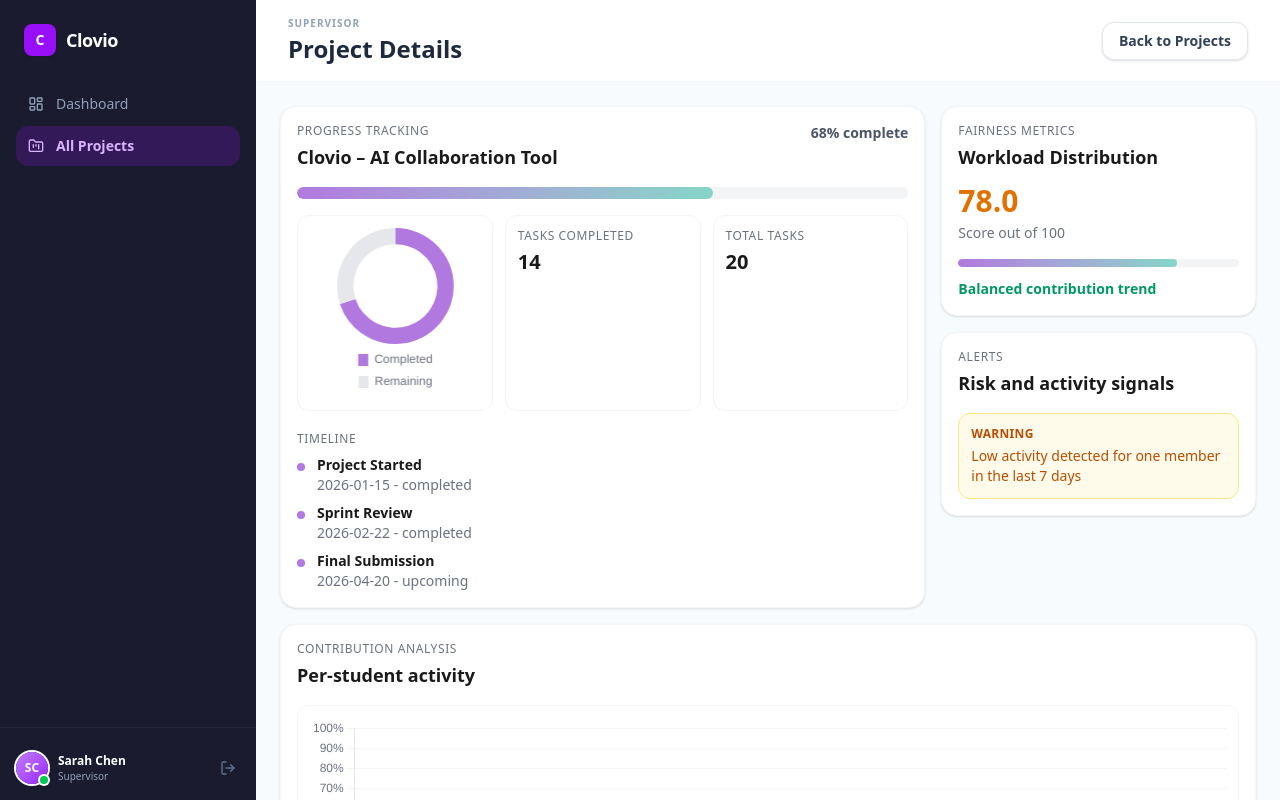
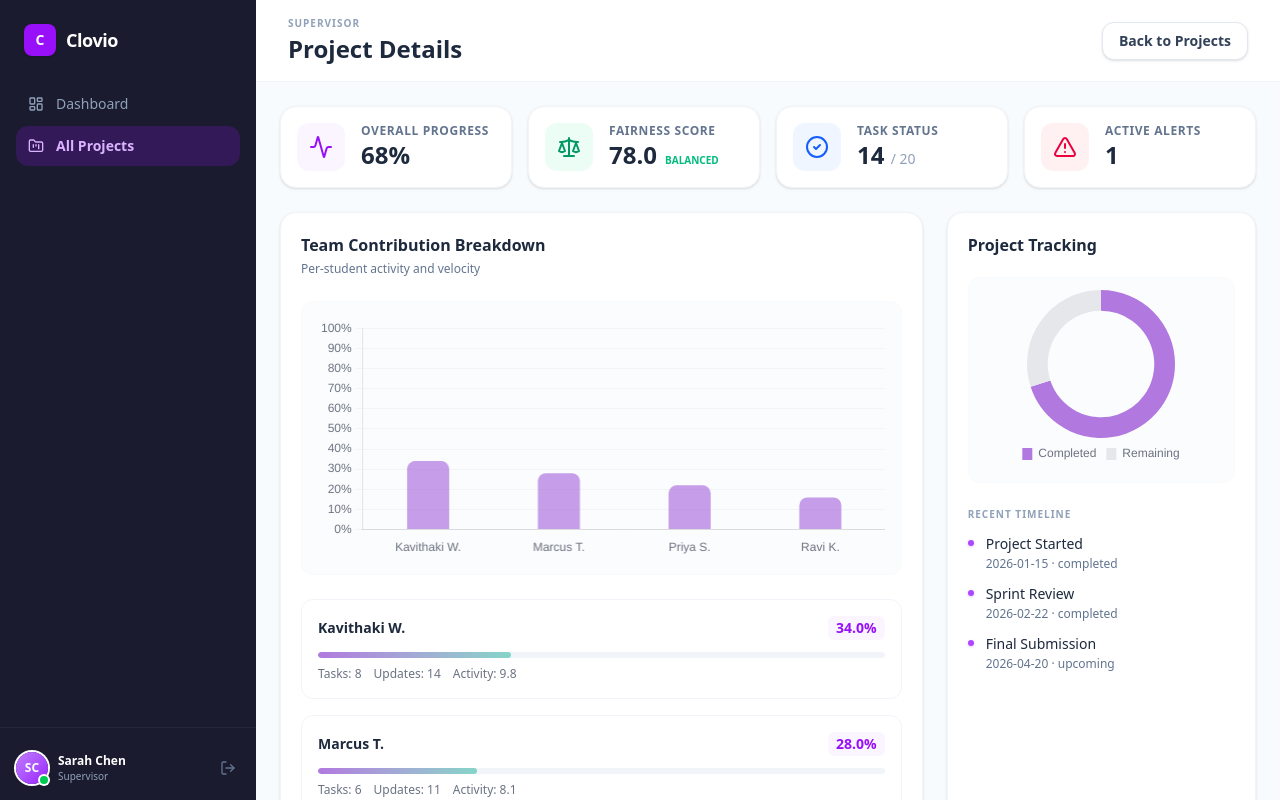
Before and after one commit to SDGP-Clovio/clovio-platform, a React (Vite) app in the folder frontend/: page /supervisor/project/1 in a window 1280 px wide. Shown: the top 800 px of the page. Built offline with nearby package versions, Linux system fonts and the light colour scheme; no server answers.

Commit message:
changed the professor portal project layout

```diff
--- a/frontend/src/components/Supervisor/AlertsPanel.tsx
+++ b/frontend/src/components/Supervisor/AlertsPanel.tsx
@@ -13,16 +13,16 @@ function alertClass(level: string): string {
 
 export default function AlertsPanel({ alerts }: AlertsPanelProps) {
 	return (
-		<section className="rounded-2xl bg-white border border-gray-100 p-4 shadow-sm">
-			<p className="text-xs uppercase tracking-wider text-gray-500">Alerts</p>
-			<h3 className="text-lg font-bold text-[#1A1A1A] mt-1">Risk and activity signals</h3>
+		<section className="rounded-2xl bg-white border border-gray-100 p-5 shadow-sm">
+			<h3 className="text-base font-bold text-slate-800">Automated Alerts</h3>
+			<p className="text-xs text-slate-500 mt-1">System flags and warnings</p>
 
-			<div className="mt-4 space-y-2">
-				{alerts.length === 0 && <p className="text-sm text-emerald-600">No active alerts.</p>}
+			<div className="mt-5 space-y-3">
+				{alerts.length === 0 && <p className="text-sm text-emerald-600/80 font-medium">No active alerts to show.</p>}
 
 				{alerts.map((alert, index) => (
-					<article key={`${alert.message}-${index}`} className={`rounded-xl border p-3 text-sm ${alertClass(alert.level)}`}>
-						<p className="font-semibold uppercase tracking-wide text-xs">{alert.level}</p>
+					<article key={`${alert.message}-${index}`} className={`rounded-xl border p-3.5 text-sm ${alertClass(alert.level)}`}>
+						<p className="font-bold text-[10px] uppercase tracking-widest opacity-80 mb-0.5">{alert.level}</p>
 						<p className="mt-1">{alert.message}</p>
 					</article>
 				))}
--- a/frontend/src/components/Supervisor/ContributionChartCard.tsx
+++ b/frontend/src/components/Supervisor/ContributionChartCard.tsx
@@ -61,25 +61,27 @@ export default function ContributionChartCard({ contributions }: ContributionCha
 	}, [labels, data]);
 
 	return (
-		<section className="rounded-2xl bg-white border border-gray-100 p-4 shadow-sm">
-			<p className="text-xs uppercase tracking-wider text-gray-500">Contribution Analysis</p>
-			<h3 className="text-lg font-bold text-[#1A1A1A] mt-1">Per-student activity</h3>
+		<section className="rounded-2xl bg-white border border-gray-100 p-5 shadow-sm flex flex-col h-full">
+			<div>
+				<h3 className="text-base font-bold text-slate-800">Team Contribution Breakdown</h3>
+				<p className="text-xs text-slate-500 mt-1">Per-student activity and velocity</p>
+			</div>
 
-			<div className="mt-4 rounded-xl border border-gray-100 p-3">
+			<div className="mt-6 rounded-xl border border-gray-50 bg-slate-50/50 p-4">
 				<div className="w-full h-[240px]">
 					<canvas ref={canvasRef} aria-label="Contribution distribution chart" />
 				</div>
 			</div>
 
-			<div className="mt-4 space-y-3">
+			<div className="mt-6 space-y-4">
 				{contributions.map((member) => (
-					<article key={member.user_id} className="rounded-xl border border-gray-100 p-3">
+					<article key={member.user_id} className="rounded-xl border border-slate-100 p-4 transition-colors hover:bg-slate-50/50">
 						<div className="flex items-center justify-between gap-2">
-							<p className="font-semibold text-[#1A1A1A]">{member.name}</p>
-							<p className="text-sm text-gray-600">{member.contribution_percent.toFixed(1)}%</p>
+							<p className="text-sm font-semibold text-slate-800">{member.name}</p>
+							<p className="text-sm font-bold text-purple-600 bg-purple-50 px-2 py-0.5 rounded-md">{member.contribution_percent.toFixed(1)}%</p>
 						</div>
 
-						<div className="mt-2 h-2 rounded-full bg-gray-100 overflow-hidden">
+						<div className="mt-3 h-1.5 rounded-full bg-slate-100 overflow-hidden">
 							<div
 								className="h-full rounded-full bg-gradient-to-r from-[#B179DF] to-[#85D5C8]"
 								style={{ width: `${member.contribution_percent}%` }}
--- a/frontend/src/components/Supervisor/ProgressChartCard.tsx
+++ b/frontend/src/components/Supervisor/ProgressChartCard.tsx
@@ -9,7 +9,6 @@ interface ProgressChartCardProps {
 
 export default function ProgressChartCard({ project }: ProgressChartCardProps) {
 	const canvasRef = useRef<HTMLCanvasElement | null>(null);
-	const completionPercent = project.completion_percent;
 	const done = project.task_completion_done;
 	const remaining = Math.max(project.task_completion_total - project.task_completion_done, 0);
 
@@ -60,47 +59,28 @@ export default function ProgressChartCard({ project }: ProgressChartCardProps) {
 	}, [chartData]);
 
 	return (
-		<section className="rounded-2xl bg-white border border-gray-100 p-4 shadow-sm">
-			<div className="flex items-start justify-between gap-4">
-				<div>
-					<p className="text-xs uppercase tracking-wider text-gray-500">Progress Tracking</p>
-					<h3 className="text-lg font-bold text-[#1A1A1A] mt-1">{project.name}</h3>
-				</div>
-				<span className="text-sm font-semibold text-gray-600">{completionPercent.toFixed(0)}% complete</span>
+		<section className="rounded-2xl bg-white border border-gray-100 p-5 shadow-sm flex flex-col h-full">
+			<div>
+				<h3 className="text-base font-bold text-slate-800 flex items-center gap-2">Project Tracking</h3>
 			</div>
 
-			<div className="mt-4 h-3 rounded-full bg-gray-100 overflow-hidden">
-				<div
-					className="h-full rounded-full bg-gradient-to-r from-[#B179DF] to-[#85D5C8]"
-					style={{ width: `${completionPercent}%` }}
-				/>
-			</div>
-
-			<div className="grid grid-cols-1 md:grid-cols-3 gap-3 mt-4">
-				<article className="rounded-xl border border-gray-100 p-3 flex items-center justify-center">
-					<div className="w-full max-w-[220px] h-[170px]">
+			<div className="grid grid-cols-1 gap-4 mt-5">
+				<article className="rounded-xl border border-gray-50 p-3 flex items-center justify-center bg-slate-50/50">
+					<div className="w-full max-w-[180px] h-[180px]">
 						<canvas ref={canvasRef} aria-label="Project completion chart" />
 					</div>
 				</article>
-				<article className="rounded-xl border border-gray-100 p-3">
-					<p className="text-xs text-gray-500 uppercase tracking-wider">Tasks Completed</p>
-					<p className="text-xl font-bold text-[#1A1A1A] mt-1">{project.task_completion_done}</p>
-				</article>
-				<article className="rounded-xl border border-gray-100 p-3">
-					<p className="text-xs text-gray-500 uppercase tracking-wider">Total Tasks</p>
-					<p className="text-xl font-bold text-[#1A1A1A] mt-1">{project.task_completion_total}</p>
-				</article>
 			</div>
 
-			<div className="mt-5">
-				<p className="text-xs uppercase tracking-wider text-gray-500 mb-2">Timeline</p>
-				<ul className="space-y-2">
+			<div className="mt-6 flex-1">
+				<p className="text-[10px] uppercase font-semibold text-slate-400 mb-3 tracking-widest">Recent Timeline</p>
+				<ul className="space-y-3">
 					{project.timeline.map((item) => (
-						<li key={`${item.date}-${item.title}`} className="flex items-start gap-3 text-sm">
-							<span className="mt-2 w-2 h-2 rounded-full bg-[#B179DF] flex-shrink-0" />
+						<li key={`${item.date}-${item.title}`} className="flex items-start gap-3">
+							<span className="mt-1.5 w-1.5 h-1.5 rounded-full bg-purple-500 flex-shrink-0 shadow-sm shadow-purple-200" />
 							<div>
-								<p className="font-semibold text-[#1A1A1A]">{item.title}</p>
-								<p className="text-gray-500">{item.date} - {item.status}</p>
+								<p className="text-sm font-medium text-slate-800">{item.title}</p>
+								<p className="text-xs text-slate-500 mt-0.5">{item.date} &middot; {item.status}</p>
 							</div>
 						</li>
 					))}
--- a/frontend/src/pages/SupervisorProjectDetailsPage.tsx
+++ b/frontend/src/pages/SupervisorProjectDetailsPage.tsx
@@ -1,11 +1,10 @@
 import { useEffect, useState } from "react";
 import { useNavigate, useParams } from "react-router-dom";
-import { Menu, X } from "lucide-react";
+import { Menu, X, Activity, CheckCircle2, Scale, AlertTriangle } from "lucide-react";
 
 import SupervisorSidebar from "../components/Supervisor/SupervisorSidebar";
 import AlertsPanel from "../components/Supervisor/AlertsPanel";
 import ContributionChartCard from "../components/Supervisor/ContributionChartCard";
-import FairnessCard from "../components/Supervisor/FairnessCard";
 import ProgressChartCard from "../components/Supervisor/ProgressChartCard";
 import {
 	getSupervisorAlerts,
@@ -113,20 +112,69 @@ export default function SupervisorProjectDetailsPage() {
 					{error && <p className="text-sm text-red-600">{error}</p>}
 
 					{project && contributions && fairness && alerts && (
-						<div className="grid grid-cols-1 xl:grid-cols-12 gap-4">
-							<div className="xl:col-span-8">
-								<ProgressChartCard project={project} />
+						<>
+							{/* Top KPI Row */}
+							<div className="grid grid-cols-1 md:grid-cols-2 lg:grid-cols-4 gap-4">
+								<article className="bg-white rounded-2xl border border-gray-100 p-4 shadow-sm flex items-center gap-4">
+									<div className="w-12 h-12 rounded-xl bg-purple-50 flex items-center justify-center flex-shrink-0 text-purple-600">
+										<Activity className="w-6 h-6" />
+									</div>
+									<div>
+										<p className="text-xs text-slate-500 uppercase tracking-wider font-semibold">Overall Progress</p>
+										<p className="text-2xl font-bold text-slate-800">{project.completion_percent.toFixed(0)}%</p>
+									</div>
+								</article>
+
+								<article className="bg-white rounded-2xl border border-gray-100 p-4 shadow-sm flex items-center gap-4">
+									<div className="w-12 h-12 rounded-xl bg-emerald-50 flex items-center justify-center flex-shrink-0 text-emerald-600">
+										<Scale className="w-6 h-6" />
+									</div>
+									<div>
+										<p className="text-xs text-slate-500 uppercase tracking-wider font-semibold">Fairness Score</p>
+										<div className="flex items-baseline gap-2">
+											<p className="text-2xl font-bold text-slate-800">{fairness.fairness_score.toFixed(1)}</p>
+											<p className={`text-[10px] font-semibold ${fairness.imbalance_flag ? 'text-red-500' : 'text-emerald-500'}`}>
+												{fairness.imbalance_flag ? 'IMBALANCE' : 'BALANCED'}
+											</p>
+										</div>
+									</div>
+								</article>
+
+								<article className="bg-white rounded-2xl border border-gray-100 p-4 shadow-sm flex items-center gap-4">
+									<div className="w-12 h-12 rounded-xl bg-blue-50 flex items-center justify-center flex-shrink-0 text-blue-600">
+										<CheckCircle2 className="w-6 h-6" />
+									</div>
+									<div>
+										<p className="text-xs text-slate-500 uppercase tracking-wider font-semibold">Task Status</p>
+										<p className="text-2xl font-bold text-slate-800">{project.task_completion_done} <span className="text-sm text-slate-400 font-medium">/ {project.task_completion_total}</span></p>
+									</div>
+								</article>
+
+								<article className="bg-white rounded-2xl border border-gray-100 p-4 shadow-sm flex items-center gap-4">
+									<div className={`w-12 h-12 rounded-xl flex items-center justify-center flex-shrink-0 ${alerts.alerts.length > 0 ? 'bg-rose-50 text-rose-600' : 'bg-slate-50 text-slate-400'}`}>
+										<AlertTriangle className="w-6 h-6" />
+									</div>
+									<div>
+										<p className="text-xs text-slate-500 uppercase tracking-wider font-semibold">Active Alerts</p>
+										<p className="text-2xl font-bold text-slate-800">{alerts.alerts.length}</p>
+									</div>
+								</article>
 							</div>
 
-							<div className="xl:col-span-4 space-y-4">
-								<FairnessCard score={fairness.fairness_score} imbalance={fairness.imbalance_flag} />
-								<AlertsPanel alerts={alerts.alerts} />
+							{/* Main Grid */}
+							<div className="grid grid-cols-1 xl:grid-cols-12 gap-6">
+								{/* Left Main - Contribution insights prominent */}
+								<div className="xl:col-span-8 flex flex-col gap-6">
+									<ContributionChartCard contributions={contributions.contributions} />
+								</div>
+
+								{/* Right Bar - Secondary visual info */}
+								<div className="xl:col-span-4 flex flex-col gap-6">
+									<ProgressChartCard project={project} />
+									<AlertsPanel alerts={alerts.alerts} />
+								</div>
 							</div>
-
-							<div className="xl:col-span-12">
-								<ContributionChartCard contributions={contributions.contributions} />
-							</div>
-						</div>
+						</>
 					)}
 				</div>
 			</main>
```
